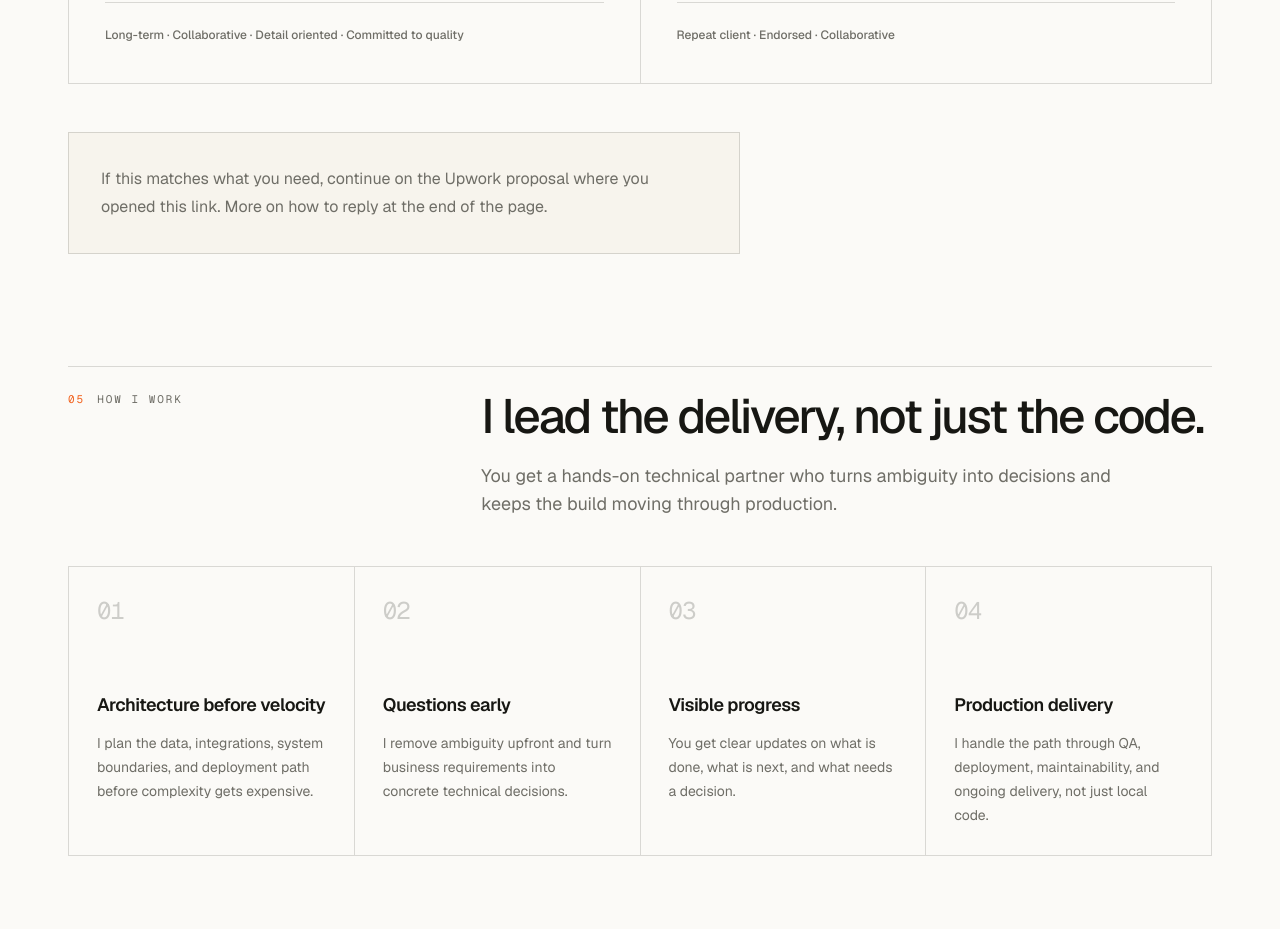
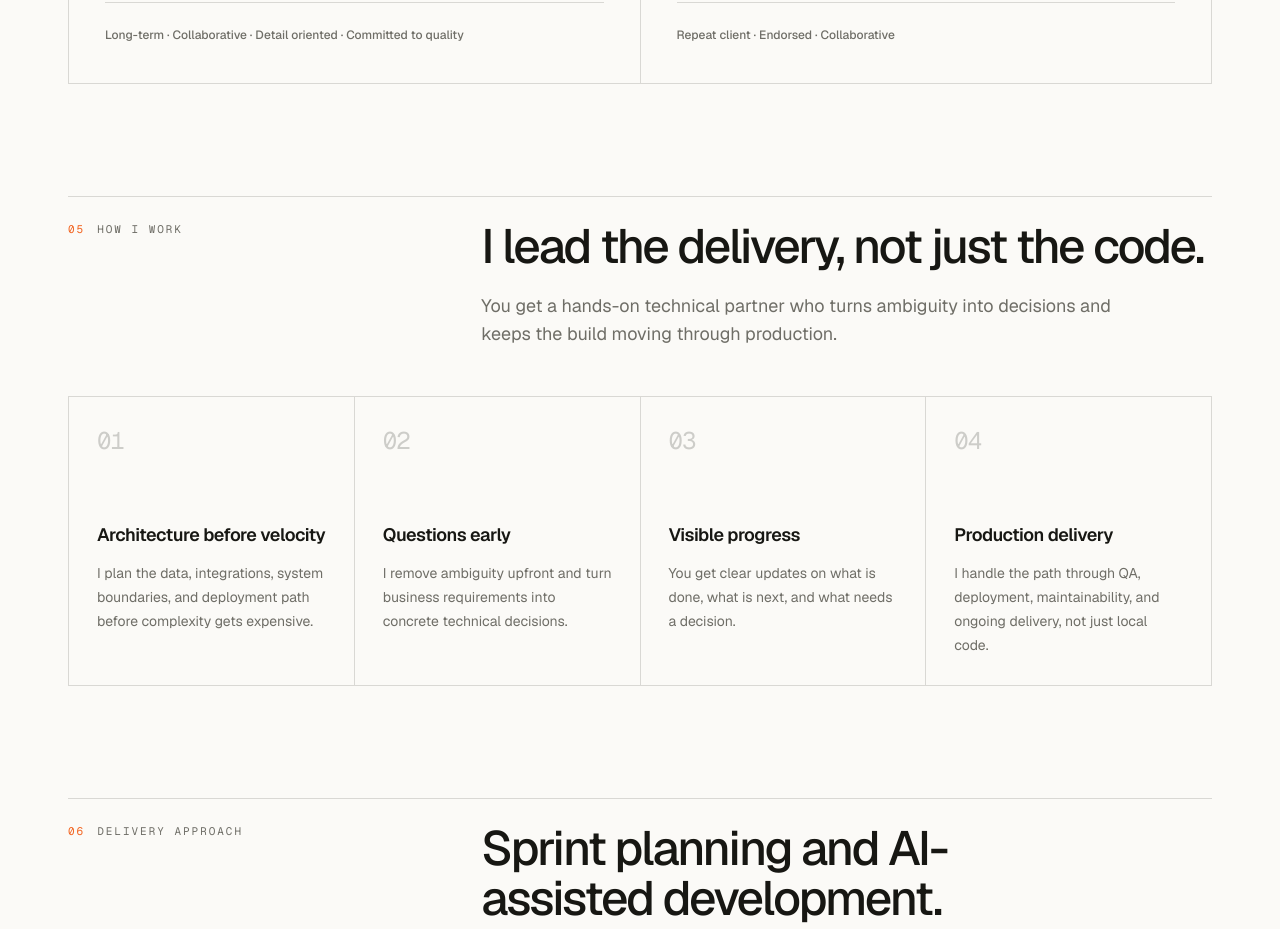
Before and after one commit to shubhamkashyapdev/upwork-portfolio, a Next.js app: page /full-stack-ai-developer in a window 1280 px wide. Shown: the part 6920-7849 px from the top of the page. Built offline with nearby package versions, Linux system fonts and the light colour scheme; no server answers.

Commit message:
chore: minor fix

```diff
--- a/app/full-stack-ai-developer/page.tsx
+++ b/app/full-stack-ai-developer/page.tsx
@@ -470,10 +470,6 @@ export default function FullStackAiDeveloperPage() {
               </article>
             ))}
           </div>
-          <p className="mt-12 max-w-2xl border border-ink/15 bg-[#f7f4ed] p-6 text-sm leading-7 text-muted-ink sm:p-8 sm:text-base">
-            If this matches what you need, continue on the Upwork proposal where
-            you opened this link. More on how to reply at the end of the page.
-          </p>
         </section>
 
         <section className="pb-28">
```
